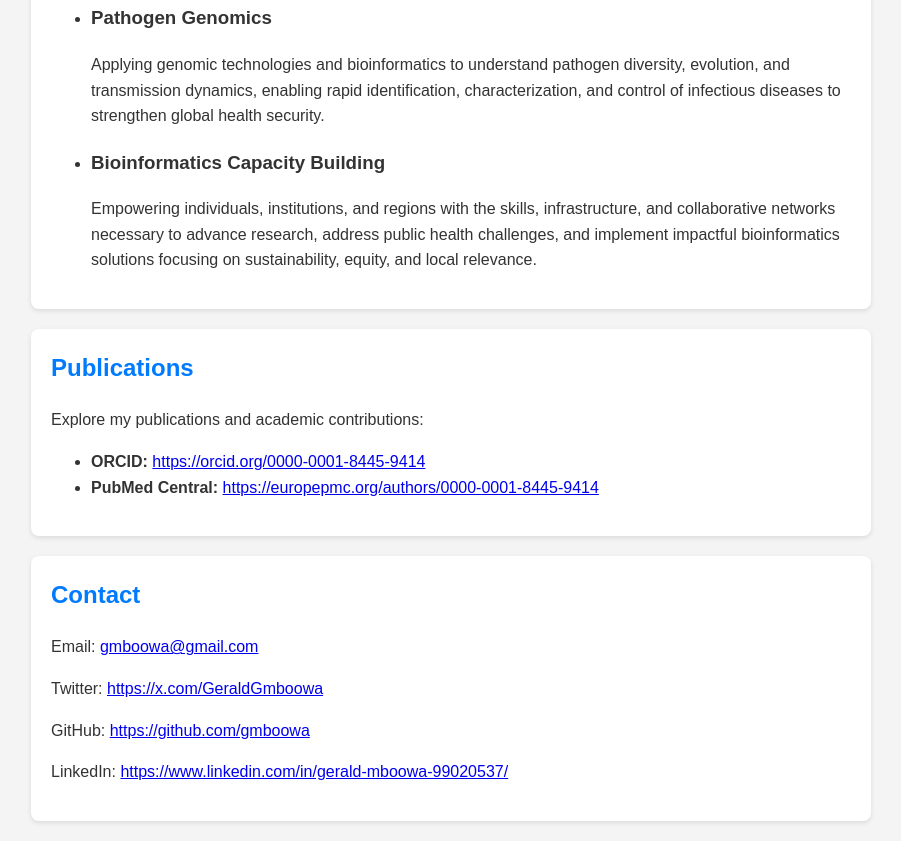
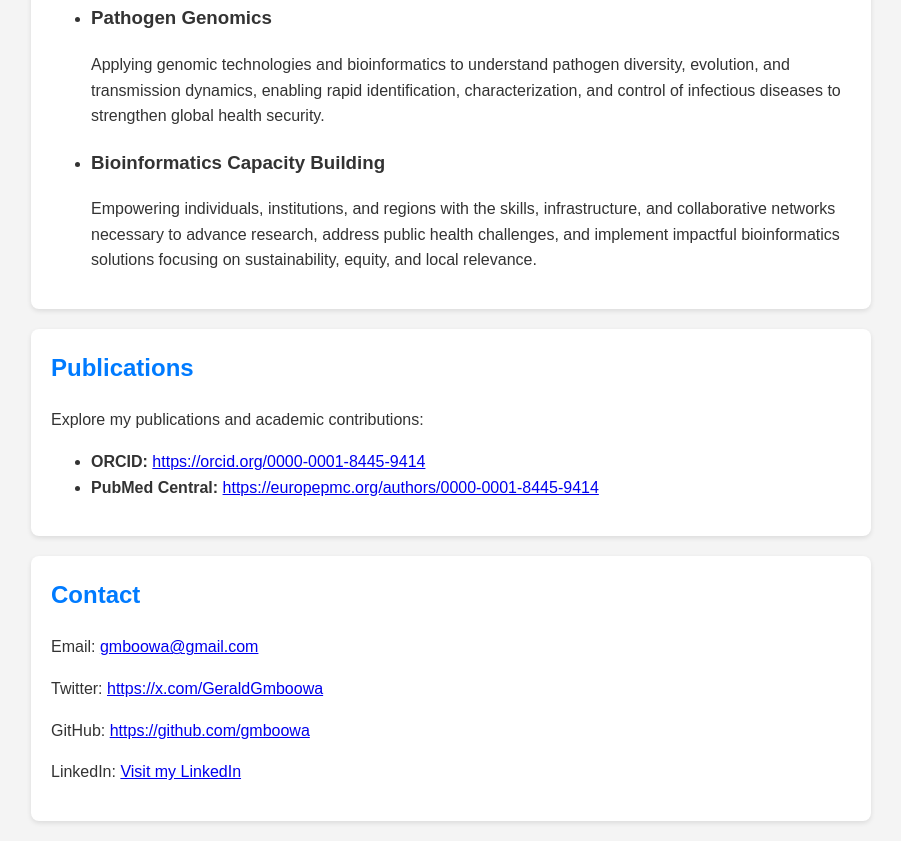
Before and after one commit to gmboowa/geraldmboowa, a plain HTML site: page index.html in a window 1280 px wide. Shown: the part 815-1656 px from the top of the page, without its empty margins (189-1090 px from the left). Drawn offline with Linux system fonts and the light colour scheme.

Commit message:
Update index.html

```diff
--- a/index.html
+++ b/index.html
@@ -82,8 +82,9 @@
     <p>Email: <a href="mailto:gmboowa@gmail.com">gmboowa@gmail.com</a></p>
     <p>Twitter: <a href="https://x.com/GeraldGmboowa">https://x.com/GeraldGmboowa</a></p>
     <p>GitHub: <a href="https://github.com/gmboowa">https://github.com/gmboowa</a></p>
-        <p>LinkedIn: <a href="https://www.linkedin.com/in/gerald-mboowa-99020537/">https://www.linkedin.com/in/gerald-mboowa-99020537/</a></p>
+    <p>LinkedIn: <a href="https://www.linkedin.com/in/gerald-mboowa-99020537/">Visit my LinkedIn</a></p>
 </section>
+
 
     <!-- Footer -->
     <footer>
```
Lines whose indentation alone changed are shown as unchanged.
